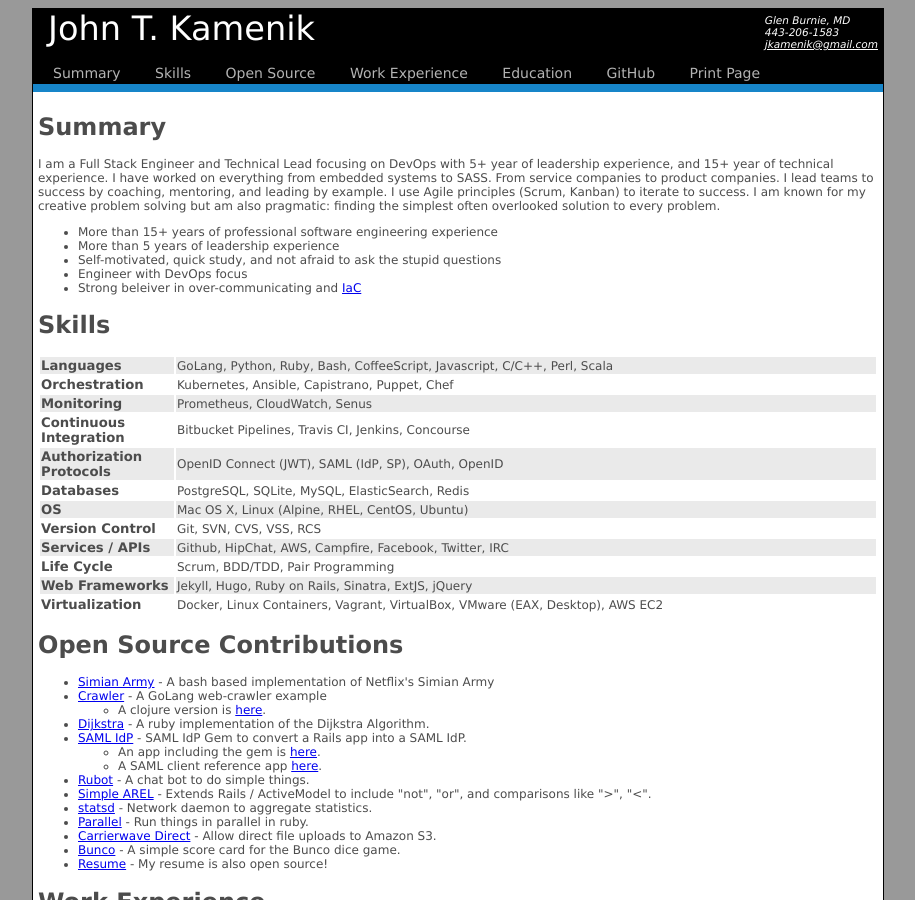
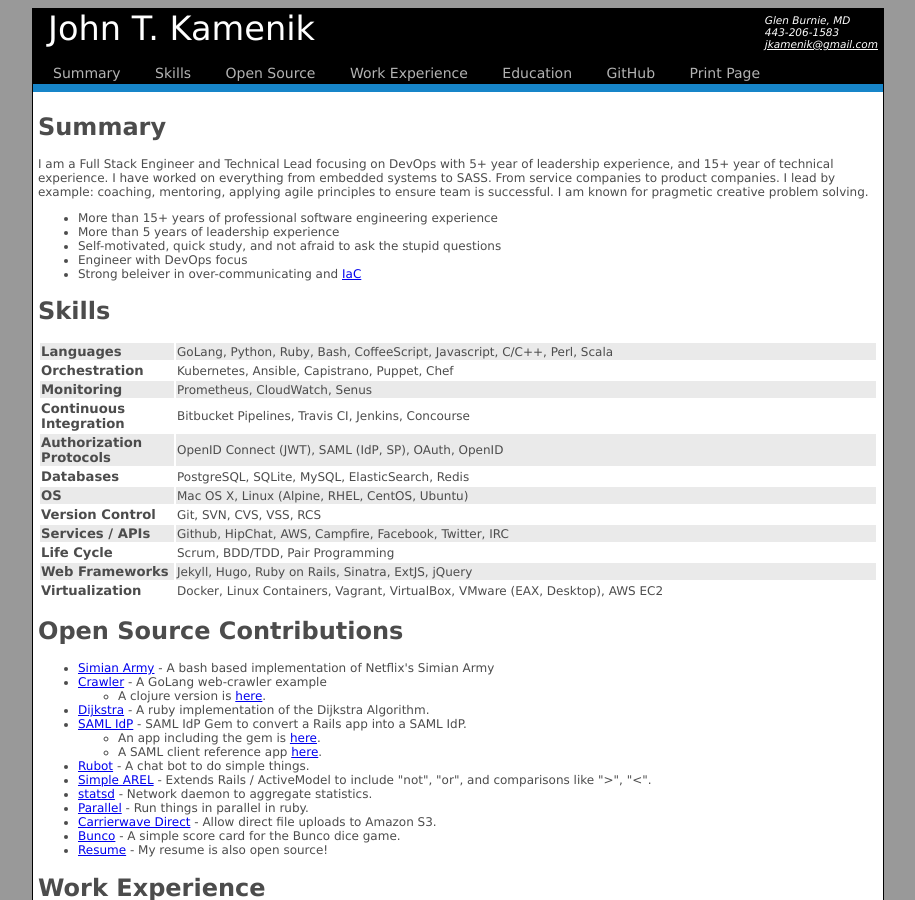
Before and after one commit to srvullupala/Resume, a Jekyll site: the page built from index.html, in a window 1280 px wide and 900 px high. Shown: the whole window, without its empty margins (182-1097 px from the left). Built offline with Jekyll 4.4.1, drawn with Linux system fonts in a browser that asks for light colours; Markdown is read by kramdown in place of the engine named in the settings.

Commit message:
Update summary

```diff
--- a/_includes/summary.html
+++ b/_includes/summary.html
@@ -1,5 +1,5 @@
 <h1><a name="summary">Summary</a></h1>
-<p>I am a Full Stack Engineer and Technical Lead focusing on DevOps with 5+ year of leadership experience, and 15+ year of technical experience.  I have  worked on everything from embedded systems to SASS.  From service companies to product companies.  I lead teams to success by coaching, mentoring, and leading by example.  I use Agile principles (Scrum, Kanban) to iterate to success.  I am known for my creative  problem solving but am also pragmatic: finding the simplest often overlooked solution to every problem.
+<p>I am a Full Stack Engineer and Technical Lead focusing on DevOps with 5+ year of leadership experience, and 15+ year of technical experience.  I have  worked on everything from embedded systems to SASS.  From service companies to product companies.  I lead by example: coaching, mentoring, applying agile principles to ensure team is successful.  I am known for pragmetic creative problem solving.
 </p>
 <ul>
     {% for item in site.data.summary %}
```
